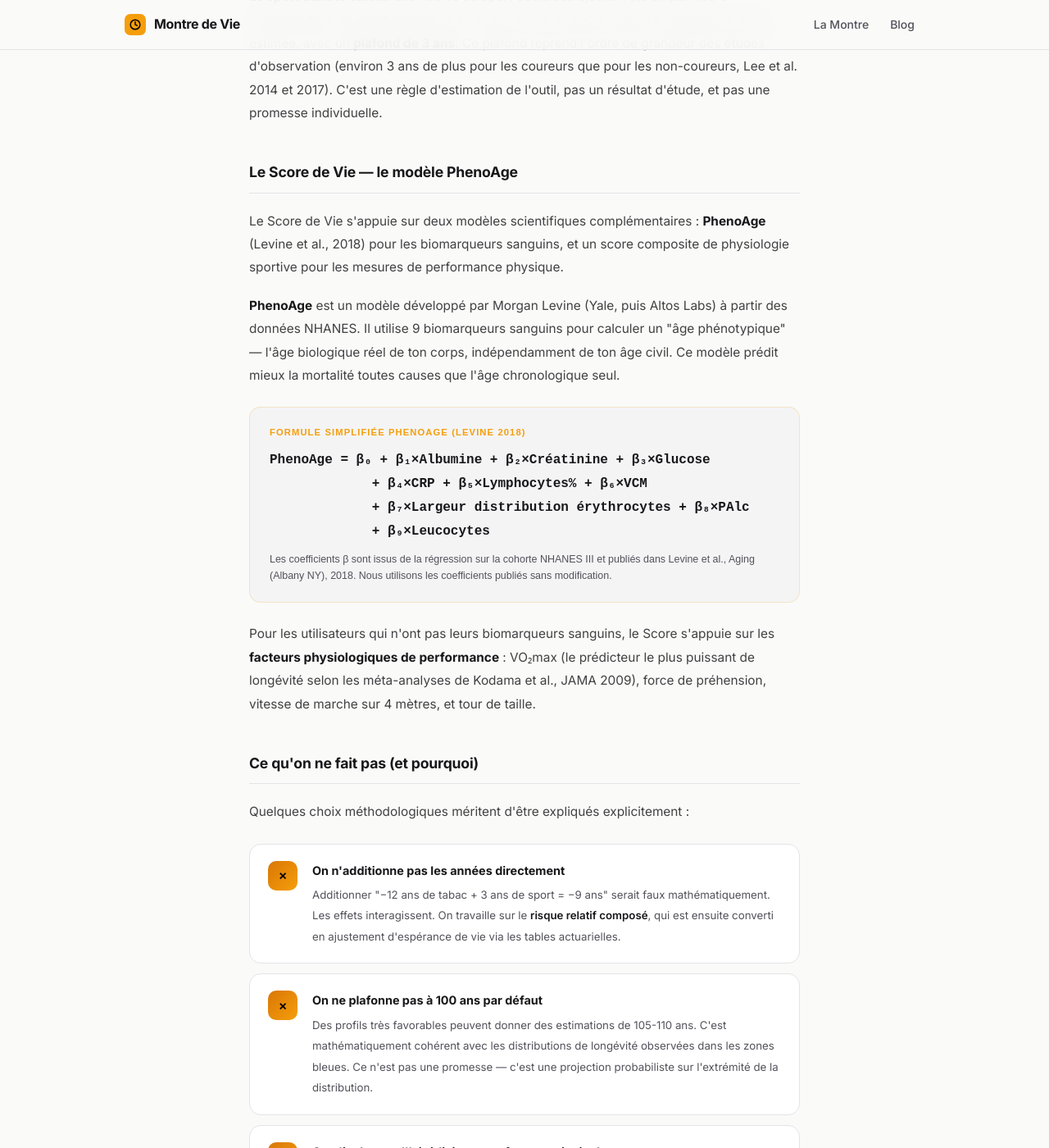
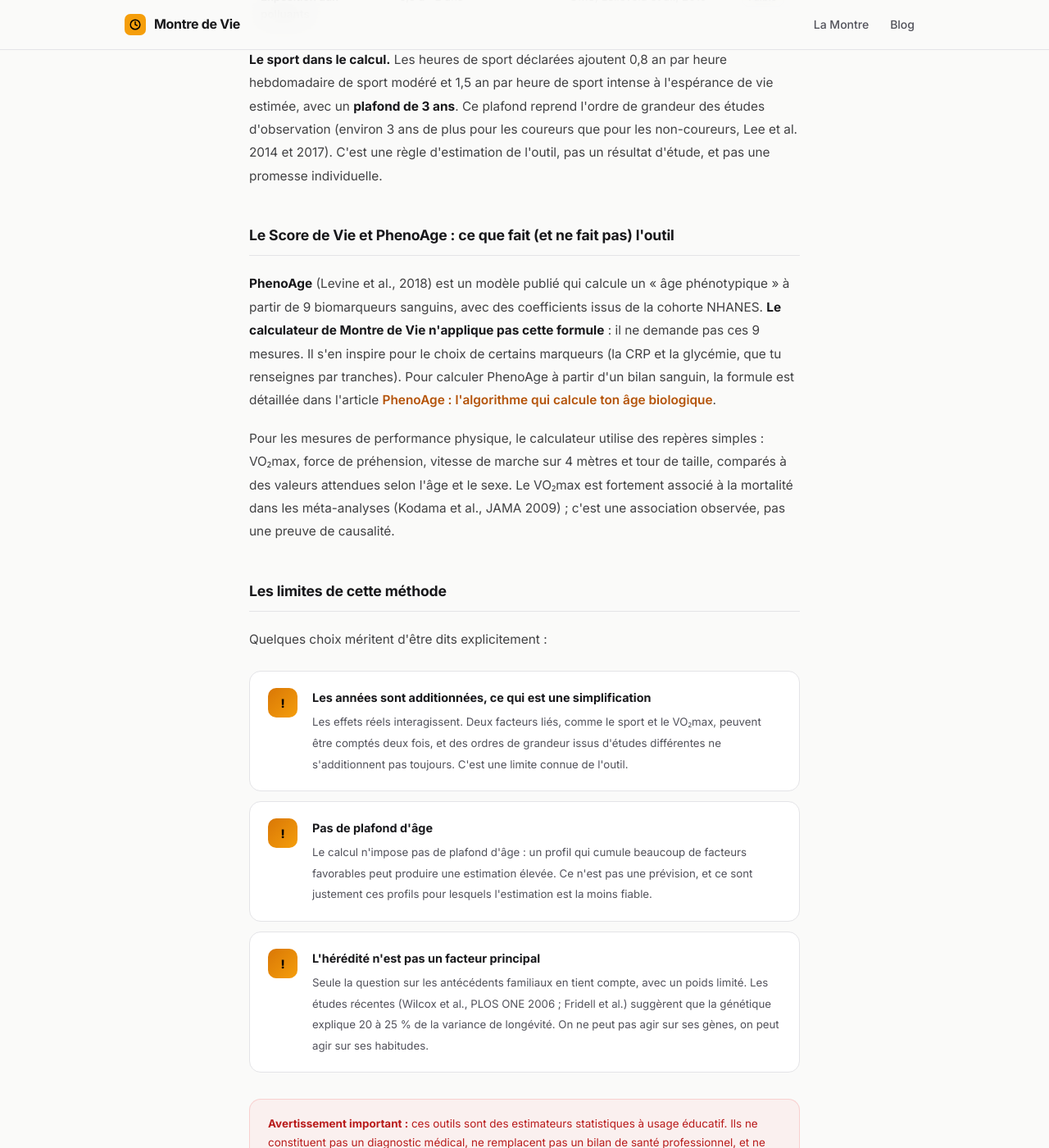
Before and after one commit to SebRunNature/memento-mori, a Jekyll site: the page built from methodologie/index.html, in a window 1280 px wide and 1400 px high, scrolled down 2619 px. Shown: the whole window at 82% size. Built offline with Jekyll 4.4.1, drawn with Linux system fonts in a browser that asks for light colours; some of the changed text lies outside the part shown.

Commit message:
Méthodologie : description corrigée pour correspondre au calcul réel
- Point de départ fixe (80,0 ans hommes, 85,7 ans femmes), ajustements additifs plafonnés, âge biologique borné de -12 à +18 ans, conversion par coefficient d'âge pour poids et VO2max.
- Retire « risque relatif composé », « tables actuarielles », « formule PhenoAge, coefficients sans modification » et « 105-110 ans cohérent avec les zones bleues », qui ne correspondaient pas au code ; précise que PhenoAge n'est pas appliqué.
- Ajoute une section sur les limites (années additionnées, pas de plafond d'âge) et une ligne dans le journal des mises à jour ; bandeau de l'outil aligné.

Co-Authored-By: Claude Sonnet 5.5 <noreply@anthropic.com>
Claude-Session: https://claude.ai/code/session_01CwhknXf2CiLqDihVyfTai6

```diff
--- a/methodologie/index.html
+++ b/methodologie/index.html
@@ -1,7 +1,7 @@
 ---
 layout: default
 title: "Méthodologie du calcul d'espérance de vie"
-description: "Comment fonctionne le calcul de la Montre de Vie : algorithme, pondérations, modèle PhenoAge, études Framingham et INTERHEART."
+description: "Comment fonctionne le calcul de la Montre de Vie : point de départ, ajustements par facteur, limites de la méthode et études citées."
 canonical: "https://montre-de-vie.com/methodologie/"
 last_modified_at: 2026-11-11
 ---
@@ -66,7 +66,7 @@ last_modified_at: 2026-11-11
   "@context": "https://schema.org",
   "@type": "TechArticle",
   "headline": "Méthodologie — Comment on calcule ton espérance de vie et ton âge biologique",
-  "description": "Documentation complète de l'algorithme de la Montre de Vie et du Score de Vie : modèle PhenoAge, études Framingham, INTERHEART, pondérations des facteurs.",
+  "description": "Description de la méthode de calcul de la Montre de Vie : point de départ, ajustements par facteur, limites et études citées.",
   "author": { "@type": "Person", "name": "Sébastien Salomon", "url": "https://montre-de-vie.com/apropos/" },
   "publisher": { "@type": "Organization", "name": "Montre de Vie", "url": "https://montre-de-vie.com" },
   "datePublished": "2026-01-01",
@@ -85,7 +85,7 @@ last_modified_at: 2026-11-11
 
 <p class="prose">La Montre de Vie ne prédit pas ta date de mort. Personne ne peut faire ça. Ce qu'elle calcule, c'est une <strong>espérance de vie ajustée selon tes habitudes</strong> — la moyenne statistique de personnes qui ont les mêmes profils de risque que toi, selon les grandes études épidémiologiques.</p>
 
-<p class="prose">Concrètement : on part d'une espérance de vie de référence selon ton pays, ton âge et ton sexe (données OMS / INSEE 2023), puis on <strong>ajuste à la hausse ou à la baisse</strong> en fonction de tes réponses. Chaque facteur de risque documenté dans la littérature scientifique a un poids proportionnel à son impact mesuré.</p>
+<p class="prose">Concrètement : on part d'une espérance de vie de départ qui dépend du sexe, puis on <strong>ajoute ou on retire des années</strong> selon tes réponses. Chaque ajustement est un ordre de grandeur tiré des études citées dans le tableau ci-dessous, pas un coefficient calculé sur une cohorte précise. Le résultat est une estimation indicative.</p>
 
 <div class="ap-quote">
   Ce n'est pas une boule de cristal. C'est un miroir statistique — il reflète la direction que prennent tes choix, pas la date gravée quelque part dans le futur.
@@ -99,29 +99,29 @@ last_modified_at: 2026-11-11
   <div class="algo-step">
     <div class="algo-num">1</div>
     <div class="algo-content">
-      <span class="algo-title">Espérance de vie de référence</span>
-      <span class="algo-body">On récupère l'espérance de vie nationale par sexe et par âge (tables de mortalité OMS 2023, Institut Grand-Ducal de la Statistique pour le Luxembourg). Ce chiffre est la <strong>médiane populationnelle</strong> — le point de départ avant toute personnalisation.</span>
+      <span class="algo-title">Espérance de vie de départ</span>
+      <span class="algo-body">Le point de départ est une valeur fixe selon le sexe : <strong>80,0 ans pour un homme et 85,7 ans pour une femme</strong>, proche des données récentes de l'INSEE pour la France (80,3 et 85,9 ans en 2025, données provisoires). Il n'y a pas de table par âge ni par pays : le même point de départ s'applique à tous les âges et à tous les pays. Le résultat ne peut pas être inférieur à ton âge plus un an.</span>
     </div>
   </div>
   <div class="algo-step">
     <div class="algo-num">2</div>
     <div class="algo-content">
-      <span class="algo-title">Application des facteurs de risque (questionnaire)</span>
-      <span class="algo-body">Chacune des 15 à 23 questions du questionnaire correspond à un facteur documenté dans la littérature. On applique un <strong>coefficient multiplicateur</strong> basé sur le risque relatif mesuré dans les études de référence. Les coefficients sont additifs sur l'échelle logarithmique du risque relatif, pas sur l'espérance de vie brute — pour éviter les effets de sommation irréalistes.</span>
+      <span class="algo-title">Ajustements par facteur</span>
+      <span class="algo-body">Le mode express pose 11 questions ; le mode complet va jusqu'à 36 champs. Chaque réponse correspond à un nombre d'années <strong>ajoutées ou retirées</strong> (par exemple pour le tabac, l'alcool, le sommeil, le stress, les liens sociaux, l'alimentation, le poids, les biomarqueurs déclarés et le VO₂max). Ces ajustements sont <strong>additionnés</strong>, avec un plafond par facteur : l'effet des heures de sport, par exemple, est limité à 3 ans. Ce n'est pas une composition de risques relatifs.</span>
     </div>
   </div>
   <div class="algo-step">
     <div class="algo-num">3</div>
     <div class="algo-content">
-      <span class="algo-title">Calcul du score composite</span>
-      <span class="algo-body">Les facteurs sont <strong>pondérés par leur impact relatif</strong> mesuré dans les méta-analyses. Le tabac pèse plus que la consommation de légumes — parce que les données épidémiologiques le disent. Les pondérations sont détaillées dans le tableau ci-dessous.</span>
+      <span class="algo-title">Âge biologique</span>
+      <span class="algo-body">Chaque facteur ajoute ou retire quelques années à ton âge, avec un plafond par facteur. L'écart total est limité entre −12 et +18 ans et arrondi au demi-an. C'est un indicateur de tendance, pas une mesure biologique.</span>
     </div>
   </div>
   <div class="algo-step">
     <div class="algo-num">4</div>
     <div class="algo-content">
-      <span class="algo-title">Ajustement par le Score de Vie (si disponible)</span>
-      <span class="algo-body">Si tu as rempli le Score de Vie (biomarqueurs), l'écart entre ton âge biologique et ton âge chronologique <strong>ajuste le résultat de la Montre</strong>. Un âge biologique de 42 ans à 47 ans chronologiques ajoute environ 3 à 5 ans d'espérance de vie estimée.</span>
+      <span class="algo-title">Lien entre les deux résultats</span>
+      <span class="algo-body">Pour certains facteurs (le poids et le VO₂max), l'écart d'âge biologique est converti en années d'espérance de vie avec un coefficient qui augmente avec l'âge, de 0,6 avant 25 ans à 1,2 après 80 ans.</span>
     </div>
   </div>
   <div class="algo-step">
@@ -212,49 +212,36 @@ last_modified_at: 2026-11-11
 
 
 <!-- ══ LE SCORE ══ -->
-<h2 class="ap-section-title">Le Score de Vie — le modèle PhenoAge</h2>
+<h2 class="ap-section-title">Le Score de Vie et PhenoAge : ce que fait (et ne fait pas) l'outil</h2>
 
-<p class="prose">Le Score de Vie s'appuie sur deux modèles scientifiques complémentaires : <strong>PhenoAge</strong> (Levine et al., 2018) pour les biomarqueurs sanguins, et un score composite de physiologie sportive pour les mesures de performance physique.</p>
+<p class="prose"><strong>PhenoAge</strong> (Levine et al., 2018) est un modèle publié qui calcule un « âge phénotypique » à partir de 9 biomarqueurs sanguins, avec des coefficients issus de la cohorte NHANES. <strong>Le calculateur de Montre de Vie n'applique pas cette formule</strong> : il ne demande pas ces 9 mesures. Il s'en inspire pour le choix de certains marqueurs (la CRP et la glycémie, que tu renseignes par tranches). Pour calculer PhenoAge à partir d'un bilan sanguin, la formule est détaillée dans l'article <a href="/blog/phenoage-algorithme-age-biologique/" style="color:var(--amber-lt);text-decoration:none;font-weight:600">PhenoAge : l'algorithme qui calcule ton âge biologique</a>.</p>
 
-<p class="prose"><strong>PhenoAge</strong> est un modèle développé par Morgan Levine (Yale, puis Altos Labs) à partir des données NHANES. Il utilise 9 biomarqueurs sanguins pour calculer un "âge phénotypique" — l'âge biologique réel de ton corps, indépendamment de ton âge civil. Ce modèle prédit mieux la mortalité toutes causes que l'âge chronologique seul.</p>
+<p class="prose">Pour les mesures de performance physique, le calculateur utilise des repères simples : VO₂max, force de préhension, vitesse de marche sur 4 mètres et tour de taille, comparés à des valeurs attendues selon l'âge et le sexe. Le VO₂max est fortement associé à la mortalité dans les méta-analyses (Kodama et al., JAMA 2009) ; c'est une association observée, pas une preuve de causalité.</p>
 
-<div class="formula-box">
-  <span class="formula-label">Formule simplifiée PhenoAge (Levine 2018)</span>
-  <div class="formula-main">
-    PhenoAge = β₀ + β₁×Albumine + β₂×Créatinine + β₃×Glucose<br>
-    &nbsp;&nbsp;&nbsp;&nbsp;&nbsp;&nbsp;&nbsp;&nbsp;&nbsp;&nbsp;&nbsp;&nbsp; + β₄×CRP + β₅×Lymphocytes% + β₆×VCM<br>
-    &nbsp;&nbsp;&nbsp;&nbsp;&nbsp;&nbsp;&nbsp;&nbsp;&nbsp;&nbsp;&nbsp;&nbsp; + β₇×Largeur distribution érythrocytes + β₈×PAlc<br>
-    &nbsp;&nbsp;&nbsp;&nbsp;&nbsp;&nbsp;&nbsp;&nbsp;&nbsp;&nbsp;&nbsp;&nbsp; + β₉×Leucocytes
-  </div>
-  <span class="formula-note">Les coefficients β sont issus de la régression sur la cohorte NHANES III et publiés dans Levine et al., Aging (Albany NY), 2018. Nous utilisons les coefficients publiés sans modification.</span>
-</div>
+<h2 class="ap-section-title">Les limites de cette méthode</h2>
 
-<p class="prose">Pour les utilisateurs qui n'ont pas leurs biomarqueurs sanguins, le Score s'appuie sur les <strong>facteurs physiologiques de performance</strong> : VO₂max (le prédicteur le plus puissant de longévité selon les méta-analyses de Kodama et al., JAMA 2009), force de préhension, vitesse de marche sur 4 mètres, et tour de taille.</p>
-
-<h2 class="ap-section-title">Ce qu'on ne fait pas (et pourquoi)</h2>
-
-<p class="prose">Quelques choix méthodologiques méritent d'être expliqués explicitement :</p>
+<p class="prose">Quelques choix méritent d'être dits explicitement :</p>
 
 <div class="algo-steps">
   <div class="algo-step">
-    <div class="algo-num">✗</div>
+    <div class="algo-num">!</div>
     <div class="algo-content">
-      <span class="algo-title">On n'additionne pas les années directement</span>
-      <span class="algo-body">Additionner "−12 ans de tabac + 3 ans de sport = −9 ans" serait faux mathématiquement. Les effets interagissent. On travaille sur le <strong>risque relatif composé</strong>, qui est ensuite converti en ajustement d'espérance de vie via les tables actuarielles.</span>
+      <span class="algo-title">Les années sont additionnées, ce qui est une simplification</span>
+      <span class="algo-body">Les effets réels interagissent. Deux facteurs liés, comme le sport et le VO₂max, peuvent être comptés deux fois, et des ordres de grandeur issus d'études différentes ne s'additionnent pas toujours. C'est une limite connue de l'outil.</span>
     </div>
   </div>
   <div class="algo-step">
-    <div class="algo-num">✗</div>
+    <div class="algo-num">!</div>
     <div class="algo-content">
-      <span class="algo-title">On ne plafonne pas à 100 ans par défaut</span>
-      <span class="algo-body">Des profils très favorables peuvent donner des estimations de 105-110 ans. C'est mathématiquement cohérent avec les distributions de longévité observées dans les zones bleues. Ce n'est pas une promesse — c'est une projection probabiliste sur l'extrémité de la distribution.</span>
+      <span class="algo-title">Pas de plafond d'âge</span>
+      <span class="algo-body">Le calcul n'impose pas de plafond d'âge : un profil qui cumule beaucoup de facteurs favorables peut produire une estimation élevée. Ce n'est pas une prévision, et ce sont justement ces profils pour lesquels l'estimation est la moins fiable.</span>
     </div>
   </div>
   <div class="algo-step">
-    <div class="algo-num">✗</div>
+    <div class="algo-num">!</div>
     <div class="algo-content">
-      <span class="algo-title">On n'inclut pas l'hérédité comme facteur principal</span>
-      <span class="algo-body">Les études récentes (Wilcox et al., Plos ONE 2006 ; Fridell et al.) suggèrent que la génétique explique seulement 20-25 % de la variance de longévité. Les habitudes de vie en expliquent 75-80 %. On ne peut pas agir sur ses gènes — on peut agir sur ses habitudes.</span>
+      <span class="algo-title">L'hérédité n'est pas un facteur principal</span>
+      <span class="algo-body">Seule la question sur les antécédents familiaux en tient compte, avec un poids limité. Les études récentes (Wilcox et al., PLOS ONE 2006 ; Fridell et al.) suggèrent que la génétique explique 20 à 25 % de la variance de longévité. On ne peut pas agir sur ses gènes, on peut agir sur ses habitudes.</span>
     </div>
   </div>
 </div>
@@ -287,6 +274,11 @@ last_modified_at: 2026-11-11
       <td>Ajout force de préhension et vitesse de marche</td>
       <td>Méta-analyse Leong et al., Lancet 2015</td>
     </tr>
+    <tr>
+      <td>Novembre 2026</td>
+      <td>Effet des heures de sport plafonné à 3 ans (8 ans auparavant) ; description de la méthode corrigée</td>
+      <td>Cohérence avec Lee et al., JACC 2014 ; la description précédente (risque relatif composé, formule PhenoAge) ne correspondait pas au calcul réel</td>
+    </tr>
   </tbody>
 </table>
 
--- a/montre/index.html
+++ b/montre/index.html
@@ -520,7 +520,7 @@ body.embed-mode .embed-attribution{display:flex;align-items:center;justify-conte
 <!-- BOUTON -->
 <div class="btn-wrap">
 <button class="btn-launch" onclick="lancerCalcul()">⏱ Lancer le calcul</button>
-<p class="btn-disclaimer">Outil indicatif — pas un conseil médical. Basé sur INSEE 2024, PhenoAge, Mandsager 2018, Leong Lancet 2015.</p>
+<p class="btn-disclaimer">Outil indicatif — pas un conseil médical. Repères : INSEE, Mandsager 2018, Leong Lancet 2015 ; facteurs inspirés de PhenoAge. Voir la Méthodologie.</p>
 </div>
 </div><!-- #setup -->
 
```
